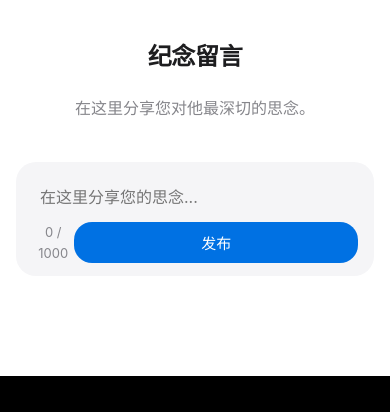
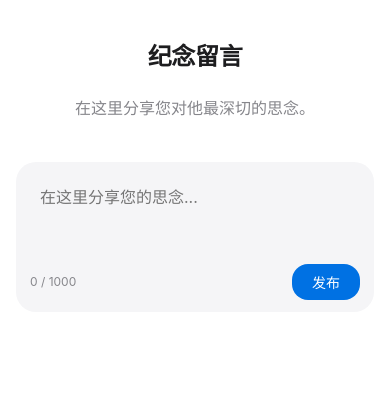
Before and after one commit to Anna-880615/Memorial, a website: page index.html in a window 390 px wide. Shown: the part 866-1278 px from the top of the page. Before the commit the page ends 1242 px from the top, so only its background shows below. Drawn offline with Linux system fonts and the light colour scheme; no server answers.

Commit message:
update size of the post button

```diff
--- a/styles.css
+++ b/styles.css
@@ -669,16 +669,31 @@ body {
     .memorial-subtitle { font-size: 18px; }
     .message-input-container {
         flex-direction: column;
-        gap: 8px;
+        gap: 10px;
         padding: 12px;
     }
     .message-input-container textarea {
         font-size: 16px;
         padding: 10px 12px;
+        min-height: 80px;
+    }
+    .message-input-footer {
+        display: flex;
+        justify-content: space-between;
+        align-items: center;
+        padding: 0 2px;
+        gap: 8px;
+    }
+    .message-char-count {
+        font-size: 12px;
+        flex-shrink: 0;
     }
     .memorial-submit-btn {
-        width: 100%;
-        padding: 10px 24px;
+        padding: 8px 20px;
+        font-size: 14px;
+        border-radius: 16px;
+        flex-shrink: 0;
+        min-width: auto;
     }
     .messages-wrapper { max-height: 60vh; }
     .messages-container { padding: 0 16px; max-height: 60vh; }
```
